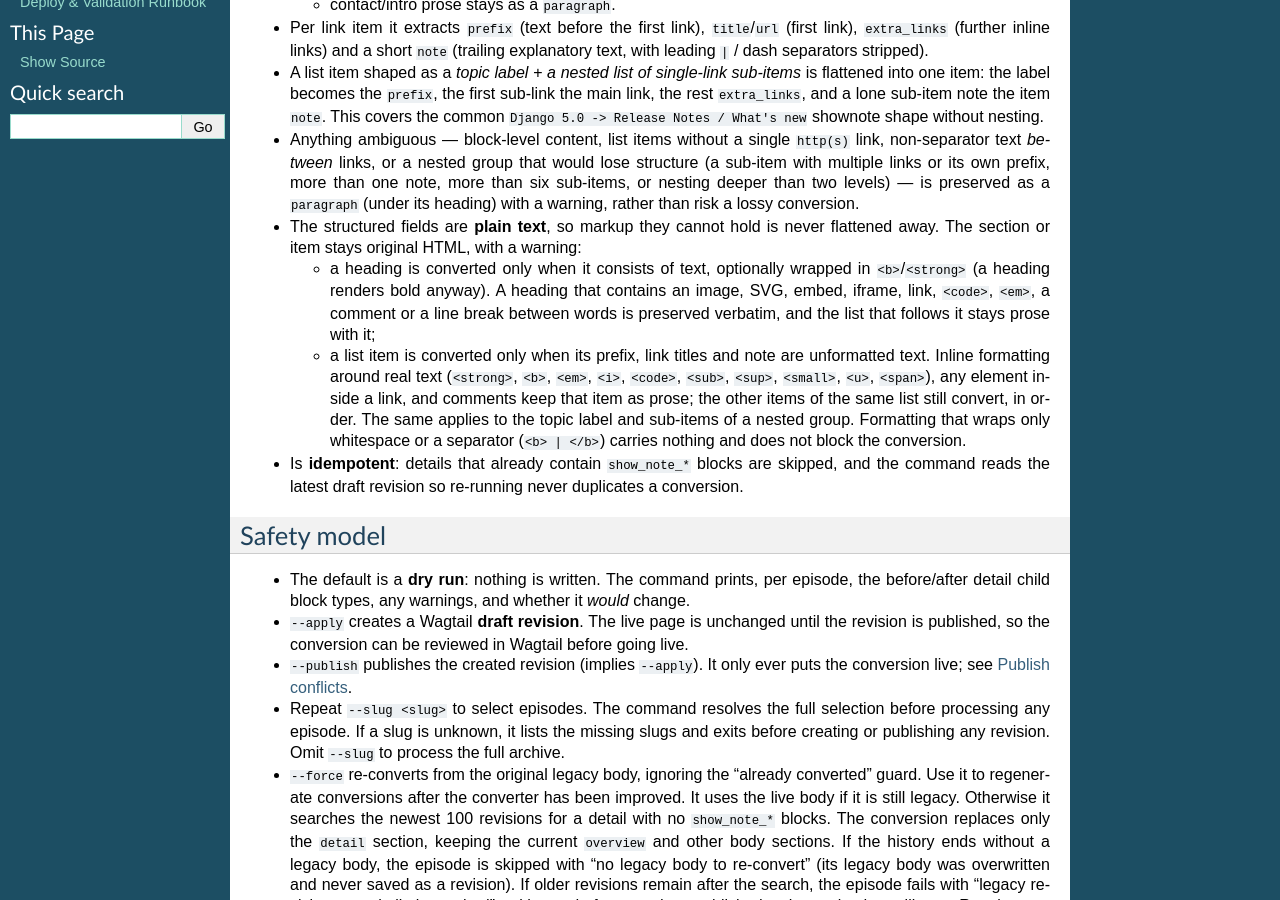
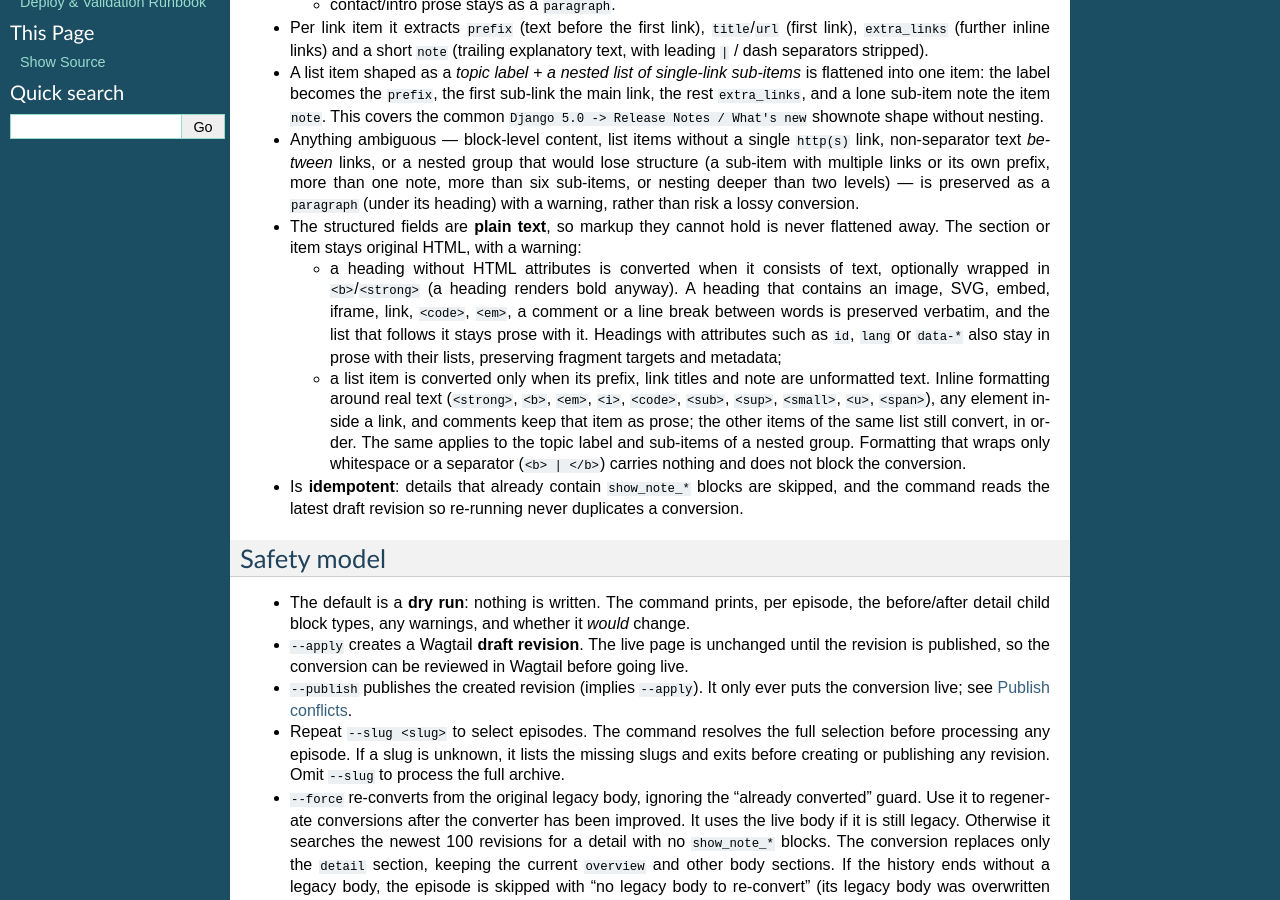
Before and after one commit to ephes/python-podcast, a Sphinx documentation site: the page built from docs/convert-show-notes-runbook.rst, in a window 1280 px wide and 900 px high, scrolled down 410 px. Built offline with Sphinx 7.4.7, drawn with Linux system fonts in a browser that asks for light colours.

Commit message:
Preserve show-note heading anchors and metadata

```diff
--- a/CHANGELOG.rst
+++ b/CHANGELOG.rst
@@ -3,6 +3,9 @@ Changelog
 
 Unreleased
 ----------
+
+* Keep headings with HTML attributes and their following lists in prose during
+  show-note conversion, preserving fragment targets and metadata.
 
 * Keep cached episode listings renderable after a page is deleted. Remember
   missing pages for the request and omit their persistent play actions.
--- a/docs/convert-show-notes-runbook.rst
+++ b/docs/convert-show-notes-runbook.rst
@@ -43,11 +43,13 @@ What the command does
 * The structured fields are **plain text**, so markup they cannot hold is never
   flattened away. The section or item stays original HTML, with a warning:
 
-  - a heading is converted only when it consists of text, optionally wrapped in
-    ``<b>``/``<strong>`` (a heading renders bold anyway). A heading that
+  - a heading without HTML attributes is converted when it consists of text,
+    optionally wrapped in ``<b>``/``<strong>`` (a heading renders bold anyway). A heading that
     contains an image, SVG, embed, iframe, link, ``<code>``, ``<em>``, a comment
     or a line break between words is preserved verbatim, and the list that
-    follows it stays prose with it;
+    follows it stays prose with it. Headings with attributes such as ``id``,
+    ``lang`` or ``data-*`` also stay in prose with their lists, preserving
+    fragment targets and metadata;
   - a list item is converted only when its prefix, link titles and note are
     unformatted text. Inline formatting around real text (``<strong>``,
     ``<b>``, ``<em>``, ``<i>``, ``<code>``, ``<sub>``, ``<sup>``, ``<small>``,
```
Also changed, not shown: 2 other files.
